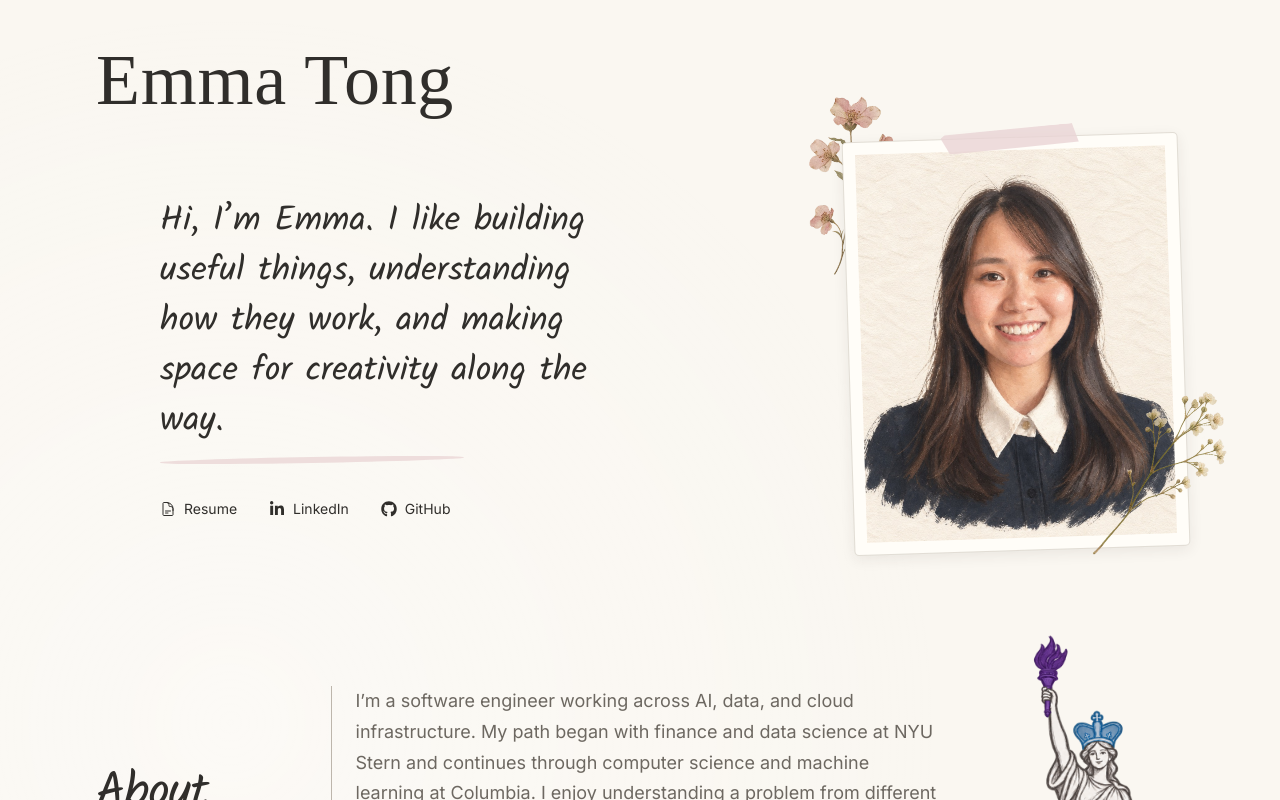
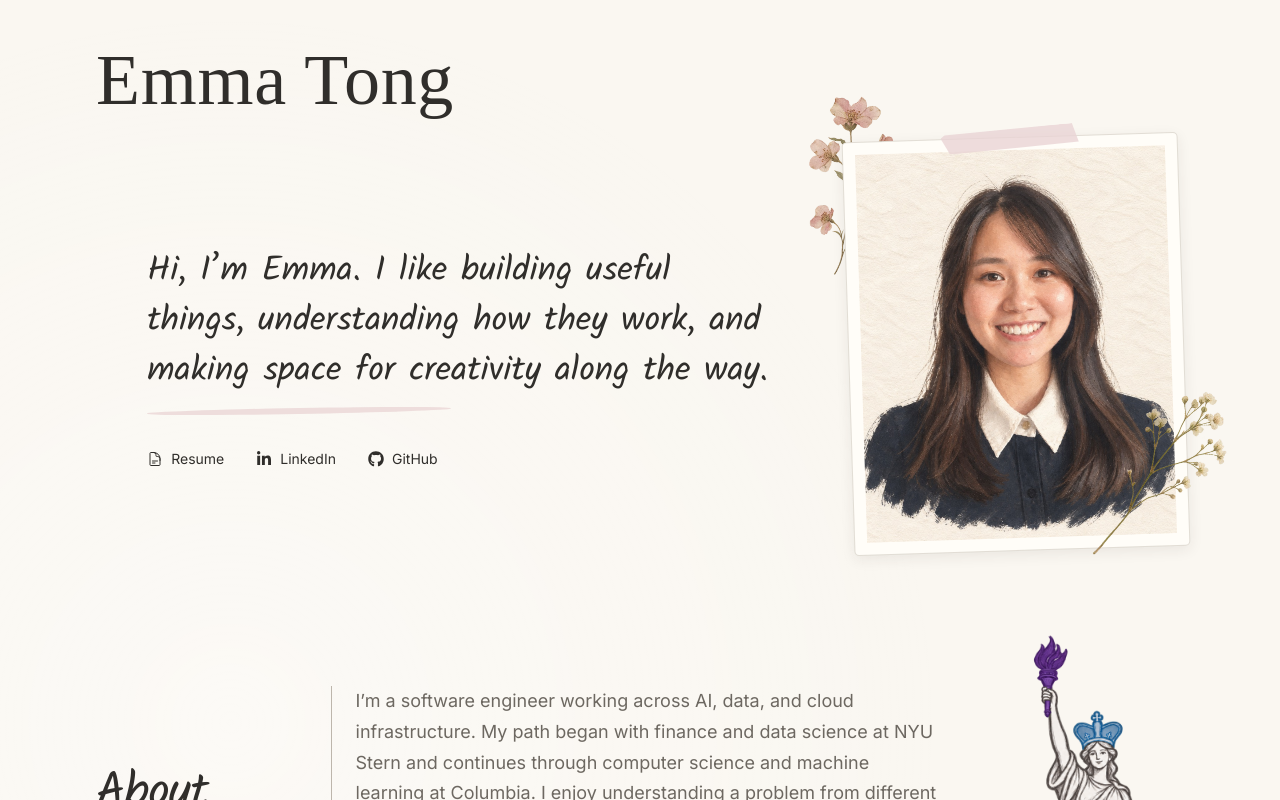
Before and after one commit to emmatyy19/emmatyy19.github.io, a React (Vite) app: page / in a window 1280 px wide. Shown: the top 800 px of the page. Built offline with nearby package versions, Linux system fonts and the light colour scheme; a web font is replaced by a local one.

Commit message:
Widen hero introduction

```diff
--- a/src/sections/Hero/Hero.module.css
+++ b/src/sections/Hero/Hero.module.css
@@ -2,19 +2,19 @@
   display: grid;
   min-height: 24rem;
   align-items: center;
-  gap: clamp(var(--space-5), 3.5vw, var(--space-7));
-  grid-template-columns: minmax(0, 1.08fr) minmax(16rem, 0.72fr);
+  gap: clamp(var(--space-5), 2.5vw, var(--space-6));
+  grid-template-columns: minmax(0, 1fr) minmax(18rem, 21rem);
 }
 
 .copy {
   display: grid;
   gap: var(--space-5);
-  padding-inline-start: clamp(var(--space-4), 5vw, 5rem);
+  padding-inline-start: clamp(var(--space-4), 4vw, 4rem);
   transform: translateY(1.25rem);
 }
 
 .copy > p {
-  max-width: 29rem;
+  max-width: 39rem;
   font-family: var(--font-display);
   font-size: var(--text-intro);
   line-height: 1.45;
```
